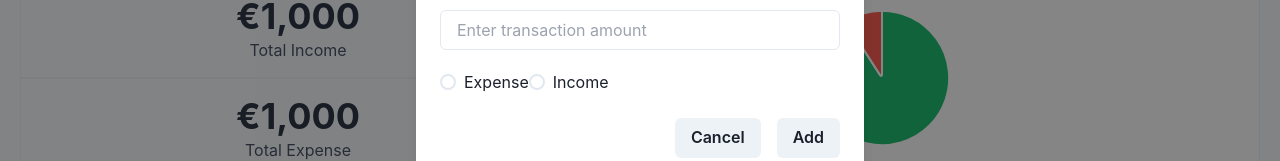
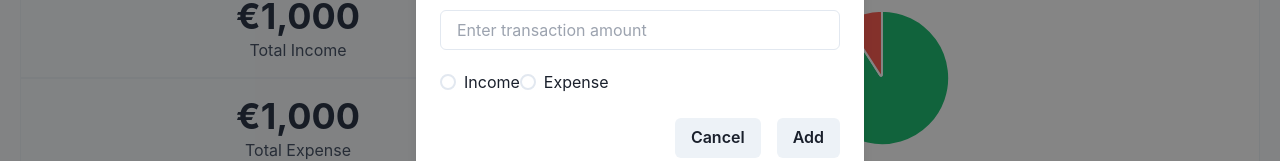
Before and after one commit to aindriu80/fcc-25-react-apps, a React (Vite) app: page /cart in a window 1280 px wide. Both pictures are taken after a click on the button "Add New Transaction". Shown: the part 228-389 px from the top of the page. Built offline with nearby package versions, Linux system fonts and the light colour scheme.

Commit message:
More context work

```diff
--- a/src/components/ExpenseTracker/Components/AddTransations/Index.tsx
+++ b/src/components/ExpenseTracker/Components/AddTransations/Index.tsx
@@ -13,10 +13,28 @@ import {
   Radio,
   RadioGroup,
 } from '@chakra-ui/react';
+import { useContext } from 'react';
+import { GlobalContext } from '../../Context/Index';
 
 const TransactionForm = ({ onClose, isOpen }) => {
+  const { formData, setFormData, value, setValue, handleFormSubmit } =
+    useContext(GlobalContext);
+
+  function handleFormChange(event) {
+    setFormData({
+      ...formData,
+      [event.target.name]: event.target.value,
+    });
+  }
+
+  function handleSubmit(event) {
+    event.preventDefault();
+    handleFormSubmit(formData);
+  }
+
   return (
     <Modal isOpen={isOpen} onClose={onClose}>
+      <form onSubmit={handleSubmit}>
         <ModalOverlay />
         <ModalContent>
           <ModalHeader>Add New Transaction</ModalHeader>
@@ -28,6 +46,7 @@ const TransactionForm = ({ onClose, isOpen }) => {
                 placeholder="Enter transaction description"
                 name="description"
                 type="text"
+                onChange={handleFormChange}
               />
             </FormControl>
             <FormControl>
@@ -38,12 +57,24 @@ const TransactionForm = ({ onClose, isOpen }) => {
                 type="number"
               />
             </FormControl>
-          <RadioGroup mt="5">
-            <Radio value="income" colorScheme="blue" name="type">
+            <RadioGroup mt="5" value={value} onChange={setValue}>
+              <Radio
+                checked={formData.type === 'income'}
+                value="income"
+                colorScheme="blue"
+                name="type"
+                onChange={handleFormChange}
+              >
+                Income
+              </Radio>
+              <Radio
+                checked={formData.type === 'expense'}
+                value="expense"
+                colorScheme="red"
+                name="type"
+                onChange={handleFormChange}
+              >
                 Expense
-            </Radio>
-            <Radio value="expense" colorScheme="red" name="type">
-              Income
               </Radio>
             </RadioGroup>
           </ModalBody>
@@ -51,9 +82,12 @@ const TransactionForm = ({ onClose, isOpen }) => {
             <Button mr={'4'} onClick={onClose}>
               Cancel
             </Button>
-          <Button>Add</Button>
+            <Button onClick={onClose} type="submit">
+              Add
+            </Button>
           </ModalFooter>
         </ModalContent>
+      </form>
     </Modal>
   );
 };
--- a/src/components/ExpenseTracker/Context/Index.tsx
+++ b/src/components/ExpenseTracker/Context/Index.tsx
@@ -1,7 +1,46 @@
-import { createContext } from 'react';
+import { createContext, useState } from 'react';
 
 export const GlobalContext = createContext(null);
 
 export default function GlobalState({ children }) {
-  return <GlobalContext.Provider>{children}</GlobalContext.Provider>;
+  const [formData, setFormData] = useState({
+    type: 'expense',
+    amount: 0,
+    description: '',
+  });
+
+  const [value, setValue] = useState('');
+  const [totalExpense, setTotalExpense] = useState(0);
+  const [totalIncome, setTotalIncome] = useState(0);
+  const [allTransations, setAllTransactions] = useState([]);
+
+  function handleFormSubmit(currentFormData) {
+    if (!currentFormData.description || !currentFormData.amount) return;
+
+    setAllTransactions([
+      ...allTransations,
+      { ...currentFormData, id: Date.now() },
+    ]);
+  }
+  console.log(allTransations);
+
+  return (
+    <GlobalContext.Provider
+      value={{
+        formData,
+        setFormData,
+        totalExpense,
+        setTotalExpense,
+        totalIncome,
+        setTotalIncome,
+        value,
+        setValue,
+        allTransations,
+        setAllTransactions,
+        handleFormSubmit,
+      }}
+    >
+      {children}
+    </GlobalContext.Provider>
+  );
 }
```
Lines whose indentation alone changed are shown as unchanged.
